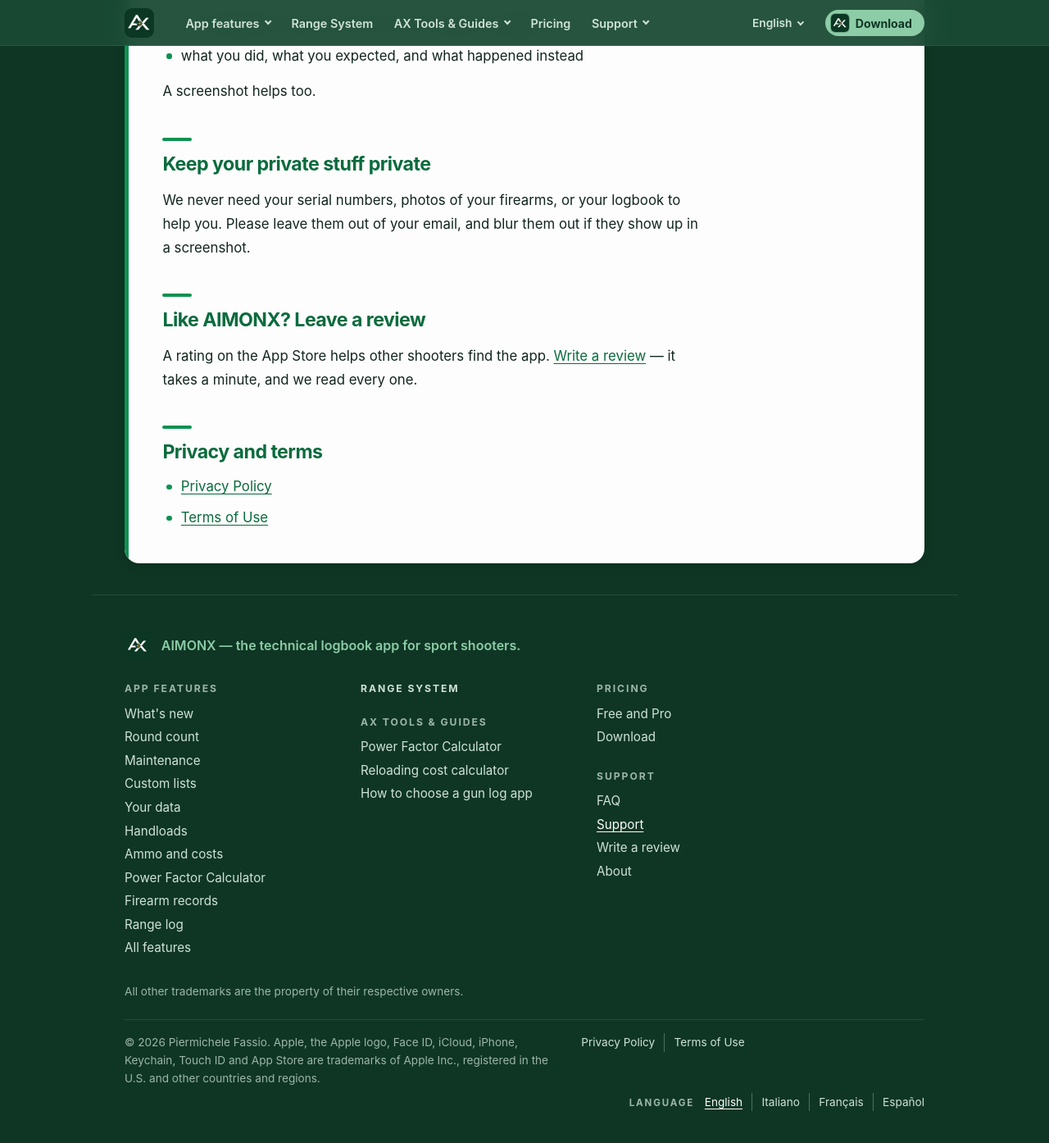
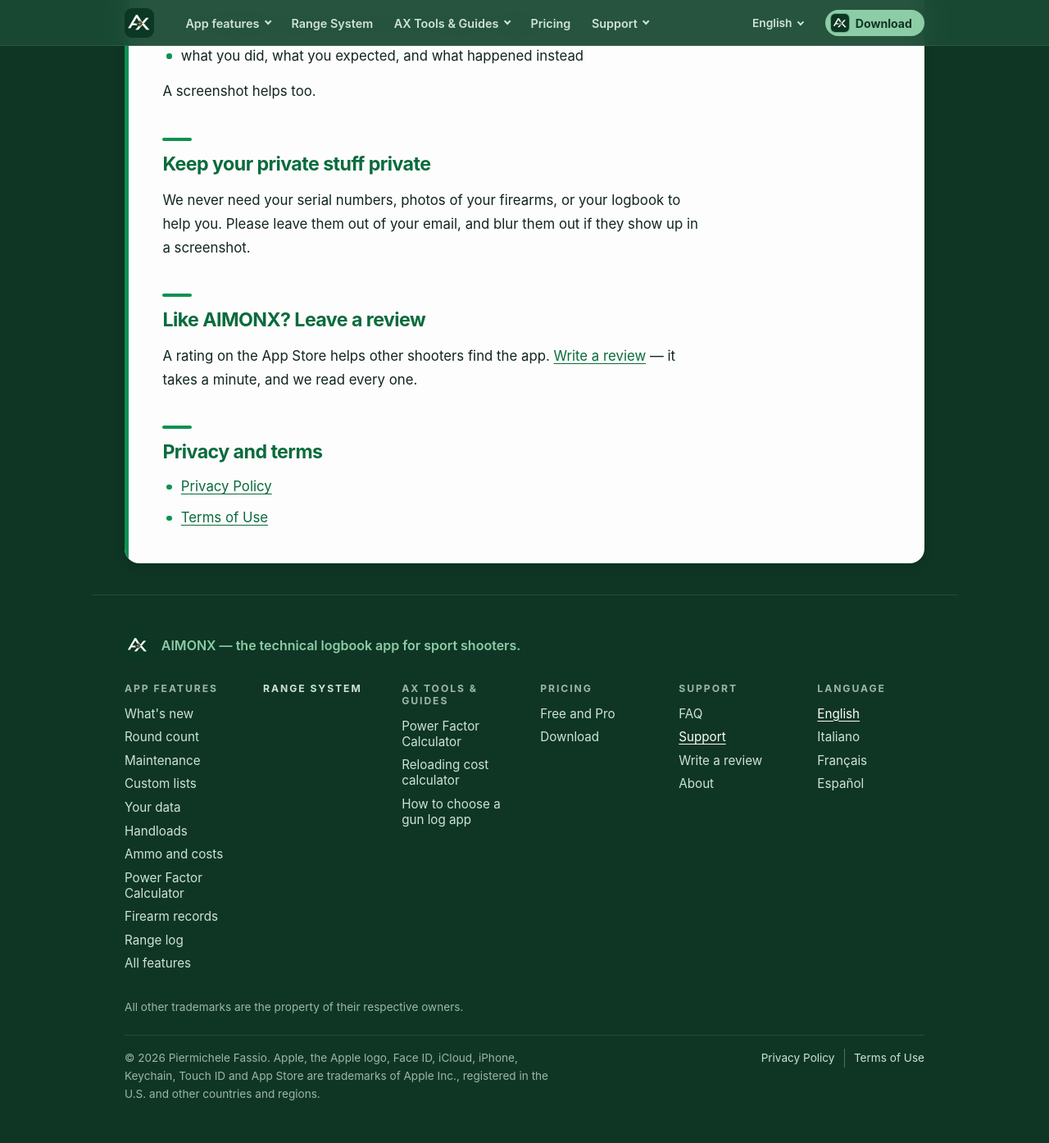
Before and after one commit to aimonxapp/aimonx, a Jekyll site: the page built from support.html, in a window 1280 px wide and 1400 px high, scrolled down 554 px. Shown: the top 1394 px of the window at 82% size. Built offline with Jekyll 4.4.1, drawn with Linux system fonts in a browser that asks for light colours.

Commit message:
giro W39 fase A: le correzioni di Pier guardando — tendina delle lingue con l'aspetto dei pannelli, piede con le sezioni in fila e la colonna Language, pagine legali allineate a destra
Co-Authored-By: Claude Opus 5.5 <noreply@anthropic.com>

```diff
--- a/_data/impronte.yml
+++ b/_data/impronte.yml
@@ -2,7 +2,7 @@
 # L'impronta (SHA-256, 10 caratteri) di ogni foglio e script costruito:
 # va in coda al suo indirizzo, `?v=…` (`_includes/testa.html`).
 "/assets/css/b.css": "6ea9901372"
-"/assets/css/comune.css": "33bce6a149"
+"/assets/css/comune.css": "4d7e365fec"
 "/assets/css/funzione.css": "0f10e660a7"
 "/assets/css/indice.css": "0d96d11925"
 "/assets/css/prezzi.css": "a369dda90b"
--- a/_includes/piede.html
+++ b/_includes/piede.html
@@ -37,10 +39,7 @@ piede di apple.com (Pier, 09/11/2026: «copia l'idea, non tutto»).
     <p class="motto">{{ piede_f.tagline }}</p>
   </div>
   <div class="colonne">
-    {%- for piede_n in (1..3) %}
-    <div class="colonna">
       {%- for piede_s in site.data.collegamenti.sezioni %}
-      {%- if piede_s.colonna == piede_n %}
       {%- assign piede_nome = piede_m.sezioni[piede_s.nome] %}
       {%- assign piede_id = 'piede-' | append: piede_s.nome %}
       {%- comment -%} ⚠️ Nel piede le voci sono quelle di `piede`, in fila: Liquid non sa appiattire i `gruppi` del pannello. {%- endcomment %}
@@ -59,10 +58,14 @@ piede di apple.com (Pier, 09/11/2026: «copia l'idea, non tutto»).
         <p class="intesta">{% include voce.html v=piede_nome dove=piede_s.dove %}</p>
       </div>
       {%- endif %}
-      {%- endif %}
       {%- endfor %}
-    </div>
-    {%- endfor %}
+      {%- comment -%} ⭐ L'ultima colonna, «Language» (bozza della navigazione, «Piede, l'ultima colonna»; Pier, 09/11/2026): le stesse voci del selettore in alto (W28). {%- endcomment %}
+      <div class="gruppo-piede">
+        <details class="apri-gruppo"><summary>{{ lin_t.navigazione.etichette.lingua }}</summary></details>
+        <p class="intesta" id="piede-lingue">{{ lin_t.navigazione.etichette.lingua }}</p>
+        <ul aria-labelledby="piede-lingue">{% include selettore.html %}
+        </ul>
+      </div>
   </div>
   {%- comment -%} Giro W14: la riga sui marchi degli altri, un paragrafo suo come nella bozza. {%- endcomment -%}
   {%- if piede_f.altri_marchi %}
@@ -73,11 +76,5 @@ piede di apple.com (Pier, 09/11/2026: «copia l'idea, non tutto»).
     {%- comment -%} ⚠️ Le barrette fra le due voci le disegna il CSS: sono un segno, non una parola. {%- endcomment %}
     <ul class="legali">{%- include voci-dove.html voci=site.data.collegamenti.legali -%}
     </ul>
-    {%- comment -%} ⭐ Le lingue, a destra: le stesse voci del selettore in alto (W28), col titolo «Language». {%- endcomment %}
-    <div class="lingue-piede">
-      <p class="intesta" id="piede-lingue">{{ lin_t.navigazione.etichette.lingua }}</p>
-      <ul aria-labelledby="piede-lingue">{% include selettore.html %}
-      </ul>
-    </div>
   </div>
 </footer>
--- a/assets/css/comune.scss
+++ b/assets/css/comune.scss
@@ -261,6 +261,9 @@ html { scroll-padding-top: calc(var(--testata) + .6rem); }
   .barra .voci-barra > li > a,
   .barra .tendina > summary { display: inline-flex; align-items: center; gap: .45rem; padding: .3rem 0; font-size: .9rem; white-space: nowrap; }
   .barra .lingue-voce { margin-left: auto; }
+  // La tendina delle lingue si appende al bordo basso della barra, come i pannelli.
+  .barra .lingue-voce .lingue { display: flex; align-items: center; height: 100%; }
+  .barra .lingue .tendina-lingue[open] ~ .lingue-voci { top: 100%; }
   .barra .voci-barra .pulsante { padding: .3rem .95rem .3rem .4rem; font-size: .88rem; }
   // IL PANNELLO: largo quanto la pagina, appeso sotto la barra (`.testata` è
   // il suo riferimento: `.sezione` resta `static`). ⛔ Chiuso è `display:
@@ -286,7 +289,7 @@ html { scroll-padding-top: calc(var(--testata) + .6rem); }
   .barra .gruppo-voci.grande [aria-current="page"] { color: var(--verde-chiaro); }
   // ⭐ La pagina dietro si scurisce e si sfoca mentre un pannello è aperto: un
   // clic lì lo chiude (`assets/js/menu.js`, il clic fuori).
-  .testata:has(.tendina[open])::after {
+  .testata:has(:is(.tendina, .tendina-lingue)[open])::after {
     content: ""; position: fixed; inset: 0; z-index: -2;
     background: rgba(6, 24, 16, .32);
     -webkit-backdrop-filter: blur(8px); backdrop-filter: blur(8px);
@@ -315,26 +318,31 @@ html { scroll-padding-top: calc(var(--testata) + .6rem); }
 }
 .lingue .tendina-lingue[open] > summary::after { transform: rotate(-135deg); margin-top: .1rem; }
 .lingue .lingue-voci { display: none; }
+// ⭐ Giro W39 (Pier, 09/11/2026, guardando): aperta ha l'ASPETTO DEI PANNELLI
+// delle sezioni — il verde della barra, voci chiare alla stessa misura — e non
+// più il foglio bianco. Appesa sotto la barra, allineata a destra.
 .lingue .tendina-lingue[open] ~ .lingue-voci {
   display: block; position: absolute; z-index: 40;
-  top: calc(100% + .5rem); right: 0; min-width: 10rem;
-  padding: .45rem; border-radius: 14px;
-  background: var(--bianco);
-  box-shadow: 0 14px 34px rgba(6, 24, 16, .38);
+  top: calc(100% + .55rem); right: -1rem; min-width: 11rem;
+  padding: .7rem 1rem .9rem; border-radius: 0 0 14px 14px;
+  background: var(--alto); border: 1px solid rgba(253, 253, 253, .08); border-top: 0;
+  box-shadow: 0 24px 40px rgba(6, 24, 16, .28);
+  animation: pannello-cala .22s ease-out;
 }
 .lingue .lingue-voci a {
-  display: block; padding: .55rem .8rem; border-radius: 9px;
-  color: var(--inchiostro); font-size: .95rem; text-decoration: none;
+  display: block; padding: .32rem 0;
+  color: #CFE3D8; font-size: .92rem; font-weight: 600; text-decoration: none;
 }
-.lingue .lingue-voci a:hover { background: var(--fascia-verde); }
-// ⭐ La lingua della pagina: verde scuro E sottolineata (WCAG «Use of Color»).
+.lingue .lingue-voci a:hover { color: var(--bianco); }
+// ⭐ La lingua della pagina: bianca E sottolineata (WCAG «Use of Color»), come
+// la voce corrente nei pannelli.
 .lingue .lingue-voci [aria-current="true"] {
-  color: var(--titolo-verde); font-weight: 700; text-decoration: underline; text-underline-offset: .25em;
+  color: var(--bianco); text-decoration: underline; text-underline-offset: .25em;
 }
 // Sul telefono, dentro il pannello, la tendina delle lingue si apre sotto di sé.
 @media (max-width: 1059.98px) {
   .barra .lingue .tendina-lingue > summary { font-size: 1rem; }
-  .barra .lingue .tendina-lingue[open] ~ .lingue-voci { position: static; display: block; margin-top: .3rem; padding: 0; background: none; box-shadow: none; }
+  .barra .lingue .tendina-lingue[open] ~ .lingue-voci { position: static; display: block; margin-top: .3rem; padding: 0; background: none; border: 0; box-shadow: none; animation: none; }
   .barra .lingue .lingue-voci a { color: #CFE3D8; padding: .5rem .2rem; }
   .barra .lingue .lingue-voci a:hover { background: none; color: var(--bianco); }
   .barra .lingue .lingue-voci [aria-current="true"] { color: var(--bianco); }
@@ -350,8 +358,8 @@ html { scroll-padding-top: calc(var(--testata) + .6rem); }
 // ⚠️ Le regole qui NON sono prefissate da `.v-b` o `.v-testo`, ed è voluto: il
 // piede è lo stesso su tutte le pagine. ⛔ Quel che resta ai fogli è la
 // LARGHEZZA della colonna.
-// ⭐ GIRO W39, sull'impianto del piede di apple.com: il logo e il motto, tre
-// colonne dove una colonna impila più sezioni, la riga in fondo col
+// ⭐ GIRO W39, sull'impianto del piede di apple.com: il logo e il motto, le
+// sezioni in fila (una colonna ciascuna), la riga in fondo col
 // copyright, le pagine legali e la lingua. Sul telefono ogni sezione è una
 // riga che si apre col «+».
 // ============================================================================
@@ -409,15 +417,17 @@ html { scroll-padding-top: calc(var(--testata) + .6rem); }
   .apri-gruppo:not([open]) ~ ul { display: none; }
   .gruppo-piede ul { padding-bottom: .7rem; }
 }
-// Sul computer: tre colonne, i titoli e gli elenchi sempre aperti.
+// Sul computer: le sezioni IN FILA da sinistra a destra, una colonna ciascuna
+// (Pier, 09/11/2026), coi titoli e gli elenchi sempre aperti; l'ultima è la
+// lingua. Tutte e sei su una riga da 1024 px; sotto, tre per riga.
 @media (min-width: 760px) {
-  .colonne { grid-template-columns: repeat(3, minmax(0, 14rem)); gap: 1.5rem clamp(2rem, 5vw, 4rem); }
+  .colonne { grid-template-columns: repeat(3, minmax(0, 1fr)); gap: 1.6rem clamp(1.4rem, 3vw, 2.4rem); }
   .apri-gruppo { display: none; }
   .colonne ul { margin-top: .55rem; }
-  .gruppo-piede + .gruppo-piede { margin-top: 1.6rem; }
 }
+@media (min-width: 1024px) { .colonne { grid-template-columns: repeat(6, minmax(0, 1fr)); } }
 
-// LA RIGA IN FONDO: il copyright, le pagine legali, la lingua a destra.
+// LA RIGA IN FONDO: il copyright a sinistra, le pagine legali a destra.
 // ⚠️ Le barrette fra le voci sono un BORDO, non un carattere: chi ascolta
 // sente le voci di un elenco, e basta.
 .piede-fondo {
@@ -428,13 +438,11 @@ html { scroll-padding-top: calc(var(--testata) + .6rem); }
 .piede-fondo ul { display: flex; flex-wrap: wrap; }
 .piede-fondo li + li { margin-left: .7rem; padding-left: .7rem; border-left: 1px solid rgba(157, 182, 170, .45); }
 .piede-fondo a { font-size: .85rem; padding: .2rem 0; }
-.lingue-piede { display: flex; flex-wrap: wrap; align-items: baseline; gap: .2rem .8rem; margin-left: auto; }
-.lingue-piede .intesta { font-size: .72rem; font-weight: 700; letter-spacing: .16em; text-transform: uppercase; color: #9DB6AA; }
+.piede-fondo .legali { margin-left: auto; }   // allineate a destra (Pier, 09/11/2026)
 // Sul telefono le due pagine legali una sotto l'altra: una barretta in testa a
 // una riga andata a capo sembrerebbe un errore.
 @media (max-width: 759.98px) {
-  .lingue-piede { margin-left: 0; }
-  .piede-fondo .legali { flex-direction: column; }
+  .piede-fondo .legali { flex-direction: column; margin-left: 0; }
   .piede-fondo .legali li + li { margin-left: 0; padding-left: 0; border-left: 0; }
 }
 
```
Also changed, not shown: other parts of _includes/piede.html (+6 -4 lines), _data/collegamenti.yml (+2 -7 lines).
